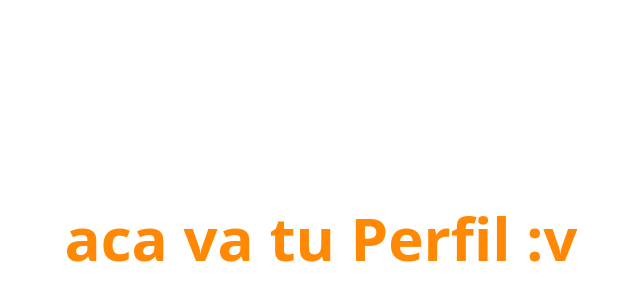
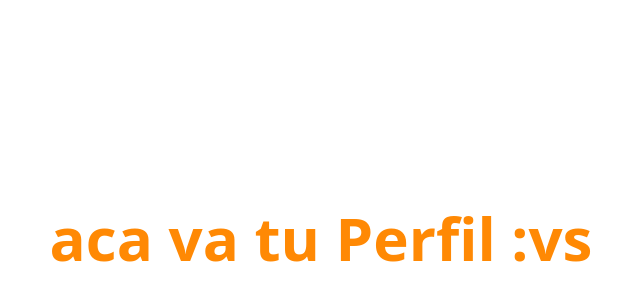
Before and after one commit to francocasafus22/gym_app, a React (Vite) app in the folder frontend/: page /perfil in a window 1280 px wide. Shown: the part 162-462 px from the top of the page, without its empty margins (319-959 px from the left). Built offline with nearby package versions, Linux system fonts and the light colour scheme.

Commit message:
agregue el componente

```diff
--- a/frontend/src/pages/Perfil.jsx
+++ b/frontend/src/pages/Perfil.jsx
@@ -2,7 +2,7 @@ export default function Perfil() {
     return (
         <>
             <div className="flex justify-center items-center mx-auto min-h-screen">
-                <h1 className="text-6xl text-orange-400 font-bold">aca va tu Perfil :v</h1>
+                <h1 className="text-6xl text-orange-400 font-bold">aca va tu Perfil :vs</h1>
             </div>
         </>
     );
```
Also changed, not shown: frontend/src/pages/hola.jsx (deleted, +0 -7 lines), frontend/src/pages/holaaa.jsx (deleted).
